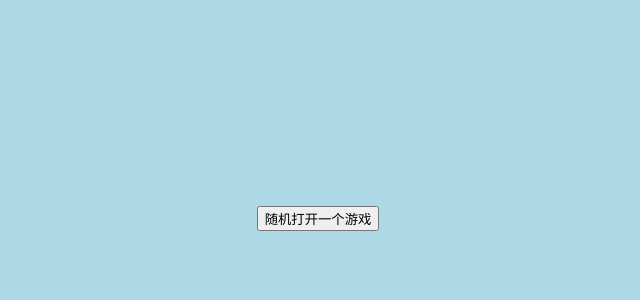
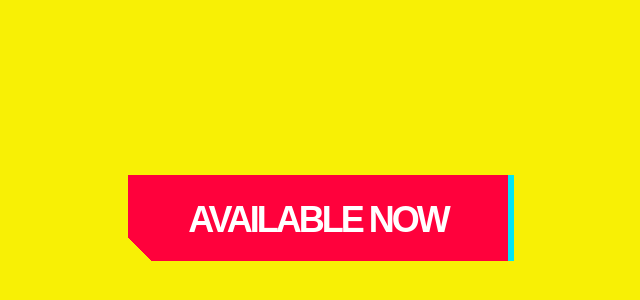
Before and after one commit to ximuli/randomO, a React (Vite) app: page / in a window 1280 px wide. Shown: the part 182-482 px from the top of the page, without its empty margins (322-962 px from the left). Built offline with nearby package versions, Linux system fonts and the light colour scheme.

Commit message:
实现并使用CyberpunkBtn组件

```diff
--- a/src/App.scss
+++ b/src/App.scss
@@ -1,7 +1,3 @@
 .App {
-  height: 100vh;
-  display: flex;
-  align-items: center;
-  justify-content: center;
-  background-color: lightblue;
+  // background-color: lightblue;
 }
--- a/src/App.tsx
+++ b/src/App.tsx
@@ -1,6 +1,7 @@
 import React from 'react'
 import './App.scss'
 import games from './assets/data/games'
+import CyberpunkBtn from './components/CyberpunkBtn'
 import { genarateRandomNum } from './utils/common'
 
 function App() {
@@ -15,7 +16,8 @@ function App() {
   }
   return (
     <div className="App">
-     <button className='btn' onClick={ clickToOpen }>随机打开一个游戏</button>
+      {/* <button className='btn' onClick={clickToOpen}>随机打开一个游戏</button> */}
+      <CyberpunkBtn clickHandler={ clickToOpen } />
     </div>
   )
 }
--- /dev/null
+++ b/src/components/CyberpunkBtn/index.scss
@@ -0,0 +1,87 @@
+.cyberpunkBtn {
+  &.btn, &.btn::after{
+    width: 380px;
+    height: 86px;
+    font-size: 36px;
+    font-weight: bold;
+    color: #FFFFFF;
+    border: none;
+    // 这个渐变挺绝的，语法有点不明白
+    background: linear-gradient(45deg, transparent 5%, #FF013C 5%);
+    letter-spacing: -3px;
+    line-height: 88px;
+    box-shadow: 6px 0 0 #00E6F6;
+    outline: transparent;
+    position: relative;
+  }
+  &.btn::after {
+    --slice-0: inset(50% 50% 50% 50%);
+    --slice-1: inset(80% -6px 0 0);
+    --slice-2: inset(50% -6px 30% 0);
+    --slice-3: inset(10% -6px 85% 0);
+    --slice-4: inset(40% -6px 43% 0);
+    --slice-5: inset(80% -6px 5% 0);
+    // content: 'AVAILABLE NOW';
+    // 设置自定义属性以动态获取值
+    content: attr(data-text);
+    position: absolute;
+    display: block;
+    top: 0;
+    left: 0;
+    text-shadow: -3px -3px 0px #F8F005, 3px 3px 0px #00E6F6;
+    background: linear-gradient(45deg, transparent 3%, #00E6F6 3%, #00E6F6 5%, #FF013C 5%);
+    clip-path: var(--slice-0);
+  }
+  &.btn:hover::after {
+    animation: 1s glitch;
+    animation-timing-function: steps(2, end);
+  }
+}
+
+
+@keyframes glitch {
+  0% {
+    clip-path: var(--slice-1);
+    transform: translate(-20px, -10px);
+  }
+  10% {
+    clip-path: var(--slice-3);
+    transform: translate(10px, 10px);
+  }
+  20% {
+    clip-path: var(--slice-1);
+    transform: translate(-10px, 10px);
+  }
+  30% {
+    clip-path: var(--slice-3);
+    transform: translate(0px, 5px);
+  }
+  40% {
+    clip-path: var(--slice-2);
+    transform: translate(-5px, 0px);
+  }
+  50% {
+    clip-path: var(--slice-3);
+    transform: translate(5px, 0px);
+  }
+  60% {
+    clip-path: var(--slice-4);
+    transform: translate(5px, 10px);
+  }
+  70% {
+    clip-path: var(--slice-2);
+    transform: translate(-10px, 10px);
+  }
+  80% {
+    clip-path: var(--slice-5);
+    transform: translate(20px, -10px);
+  }
+  90% {
+    clip-path: var(--slice-1);
+    transform: translate(-10px, 0px);
+  }
+  100% {
+    clip-path: var(--slice-1);
+    transform: translate(0);
+  }
+}
--- /dev/null
+++ b/src/components/CyberpunkBtn/index.tsx
@@ -0,0 +1,18 @@
+import React, { useState } from 'react'
+import './index.scss'
+
+/* 该组件参考自：
+* https://freefrontend.com/css-buttons/
+* https://codepen.io/stevenlei/pen/ZEpyBod
+*/
+interface IProps {
+  clickHandler(event: React.MouseEvent): void
+}
+
+export default function CyberpunkBtn (props: IProps) {
+  return (
+    <button className='cyberpunkBtn btn' data-text='AVAILABLE NOW' onClick={props.clickHandler}>
+      AVAILABLE NOW
+    </button>
+  )
+}
--- a/src/index.css
+++ b/src/index.scss
@@ -5,6 +5,11 @@ body {
     sans-serif;
   -webkit-font-smoothing: antialiased;
   -moz-osx-font-smoothing: grayscale;
+  height: 100vh;
+  display: flex;
+  align-items: center;
+  justify-content: center;
+  background-color: #F8F005;
 }
 
 code {
--- a/src/main.tsx
+++ b/src/main.tsx
@@ -1,7 +1,7 @@
 import React from 'react'
 import ReactDOM from 'react-dom/client'
 import App from './App'
-import './index.css'
+import './index.scss'
 
 ReactDOM.createRoot(document.getElementById('root')!).render(
   <React.StrictMode>
```
